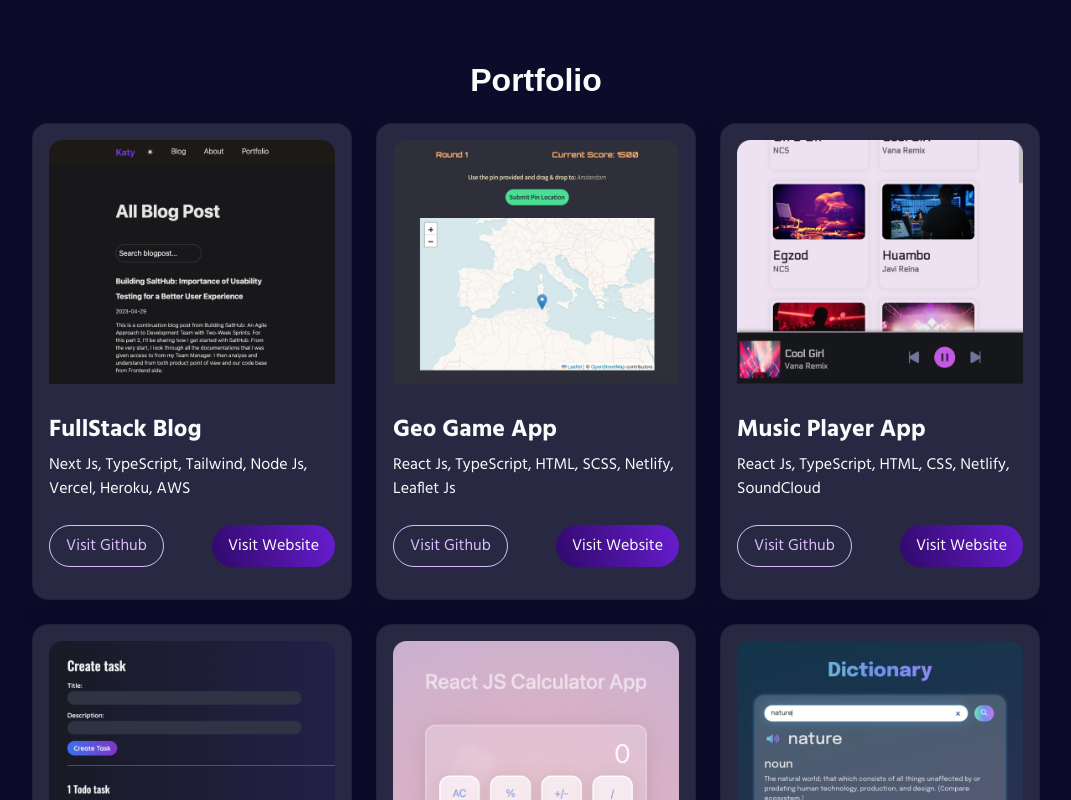
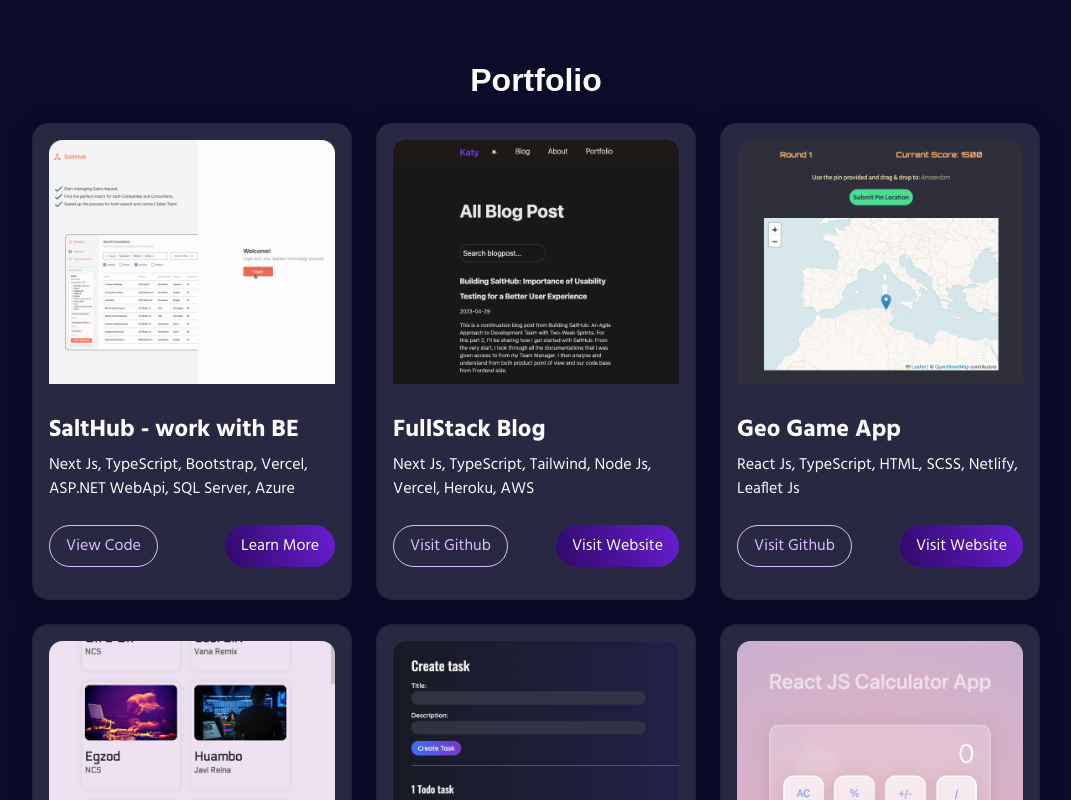
Before and after one commit to KatyRosli/KatyPortfolio2, a React (Create React App) app: page / in a window 1280 px wide. Shown: the part 608-1408 px from the top of the page, without its empty margins (104-1175 px from the left). Built offline with nearby package versions, Linux system fonts and the light colour scheme; a web font is replaced by a local one.

Commit message:
add new project

```diff
--- a/src/pages/Portfolio/Portfolio.tsx
+++ b/src/pages/Portfolio/Portfolio.tsx
@@ -23,9 +23,22 @@ import NextJsGeoGameApp from '../../assets/images/NextJsGeoGameApp.png';
 import TinyNextJsGeoGameApp from '../../assets/images/TinyNextJsGeoGameApp.jpg';
 import NextJsNodeJsBlog from '../../assets/images/NextJs&NodeJsBlog.png';
 import TinyNextJsNodeJsBlog from '../../assets/images/TinyNextJs&NodeJsBlog.jpg';
+import FullStackSaltHub from '../../assets/images/FullStackSaltHub.png';
+import TinyFullStackSaltHub from '../../assets/images/TinyFullStackSaltHub.jpg';
 
 export function Portfolio() {
   const projects = [
+    {
+      image: FullStackSaltHub,
+      tiny: TinyFullStackSaltHub,
+      alt: 'SaltHub - work with BE',
+      title: 'SaltHub - work with BE',
+      tags: 'Next Js, TypeScript, Bootstrap, Vercel, ASP.NET WebApi, SQL Server, Azure',
+      button: 'View Code',
+      github: 'https://www.codewithkatyrosli.com/blog/building-salt-hub-importance-of-usability-testing-for-a-better-user-experience',
+      button2: 'Learn More',
+      website: 'https://www.codewithkatyrosli.com/blog/building-salt-hub-an-agile-approach-to-development-team-with-two-week-sprints',
+    },
     {
       image: NextJsNodeJsBlog,
       tiny: TinyNextJsNodeJsBlog,
```
Also changed, not shown: src/assets/images/FullStackSaltHub.png (added), src/assets/images/TinyFullStackSaltHub.jpg (added).
